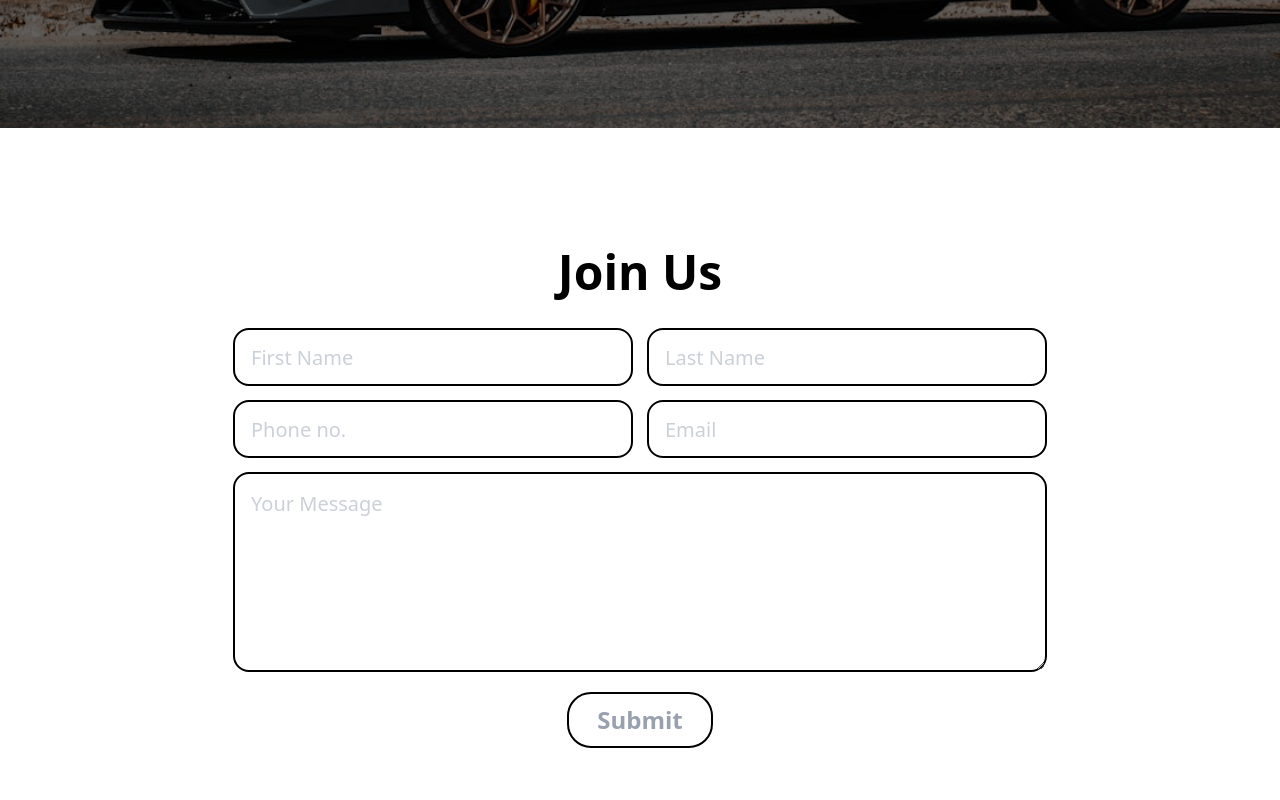
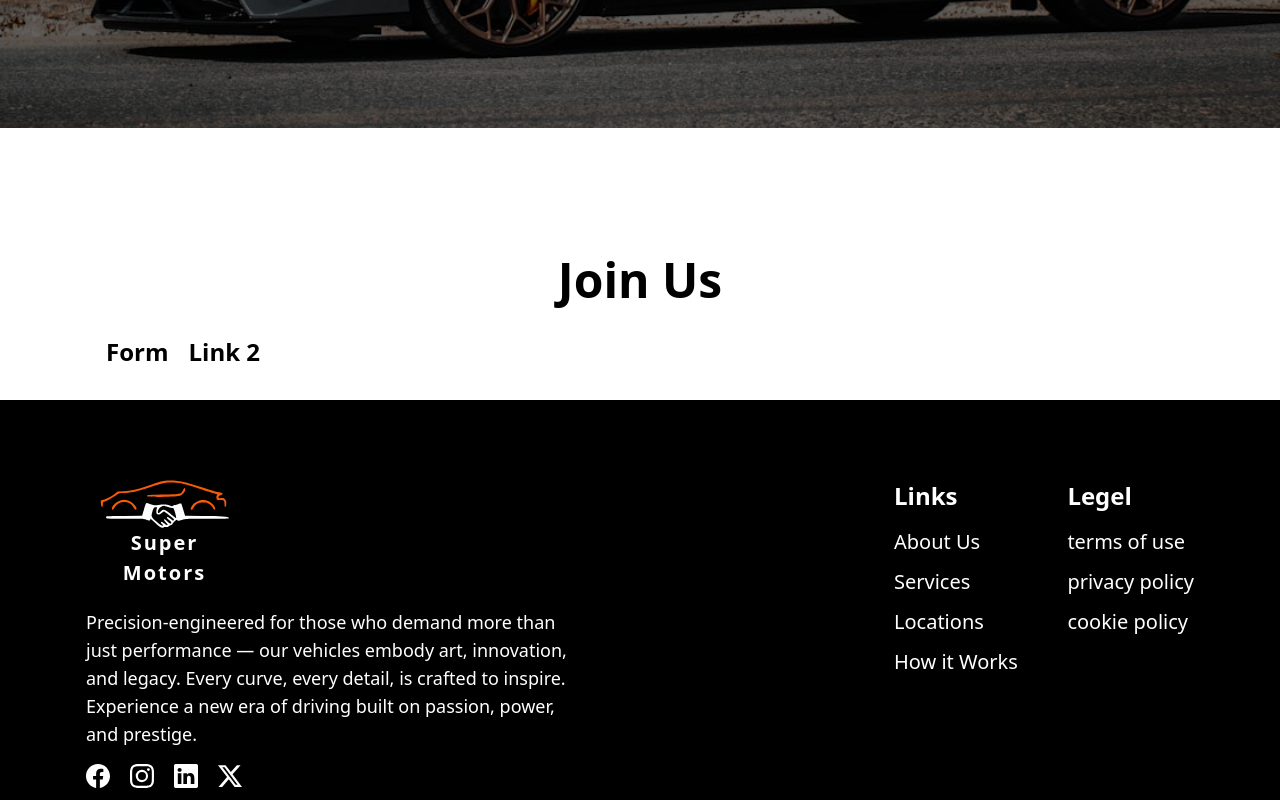
Before and after one commit to Harsh-Bishnoi/nested-route-demo, a React (Vite) app: page /contact in a window 1280 px wide. Shown: the part 560-1360 px from the top of the page. Built offline with nearby package versions, Linux system fonts and the light colour scheme; a web font is replaced by a local one.

Commit message:
add link folder

```diff
--- a/src/App.jsx
+++ b/src/App.jsx
@@ -1,29 +1,30 @@
-import { BrowserRouter, Route, Routes } from 'react-router-dom'
-import './App.css'
-import HomePage from './view/HomePage'
-import AboutPage from './view/AboutPage'
-import ProductPage from './view/ProductPage'
-import ContactPage from './view/ContactPage'
-import PageNotFound from './components/common/PageNotFound'
-import CarsDetail from './components/CarsDetail'
-
+import { BrowserRouter, Routes, Route } from 'react-router-dom';
+import './App.css';
+import HomePage from './view/HomePage';
+import AboutPage from './view/AboutPage';
+import ProductPage from './view/ProductPage';
+import ContactPage from './view/ContactPage';
+import PageNotFound from './components/common/PageNotFound';
+import CarsDetail from './components/CarsDetail';
+import ContactForm from './components/ContactForm';
+import Link from './components/Link';
 
 function App() {
-
   return (
-    <>
     <BrowserRouter>
       <Routes>
         <Route path="/" element={<HomePage />} />
         <Route path="/about" element={<AboutPage />} />
         <Route path="/product" element={<ProductPage />} />
-          <Route path="/contact" element={<ContactPage />} />
+        <Route path="/contact" element={<ContactPage />}>
+          <Route index path="form" element={<ContactForm />} />
+          <Route index path="link" element={<Link />} />
+        </Route>
         <Route path="/carsdetail" element={<CarsDetail />} />
         <Route path="*" element={<PageNotFound />} />
       </Routes>
     </BrowserRouter>
-    </>
-  )
+  );
 }
 
-export default App
+export default App;
--- a/src/components/ContactForm.jsx
+++ b/src/components/ContactForm.jsx
@@ -6,9 +6,8 @@ import CustomSubHeading from './common/CustomSubHeading'
 const ContactForm = () => {
     return (
         <>
-            <div className="flex justify-center items-center py-30">
-                <div className="max-w-[1140px] px-4 w-full mx-auto">
-                    <CustomSubHeading SubHeadingText="Join Us" />
+            <div className="flex justify-center items-center  pb-10 sm:pb-20 md:pb-30 lg:pb-32">
+                <div className="max-w-[1140px] px-4 mx-auto w-full">
                     <div className="flex sm:flex-row flex-col gap-3.5 mb-3.5 justify-center">
                         <CustomInput placeholder="First Name" type="text" />
                         <CustomInput placeholder="Last Name" type="text" />
--- /dev/null
+++ b/src/components/ContactLinks.jsx
@@ -0,0 +1,21 @@
+import React from 'react'
+import { NavLink } from 'react-router-dom'
+import CustomSubHeading from './common/CustomSubHeading'
+
+const ContactLinks = () => {
+    return (
+        <>
+            <div className="flex justify-center items-center pt-10 sm:pt-20 md:pt-30 lg:pt-32">
+                <div className="max-w-[1140px] px-4 w-full mx-auto">
+                    <CustomSubHeading SubHeadingText="Join Us" />
+                    <div className="flex gap-5 pl-5 pb-8">
+                        <NavLink activeclassname="active" to="/contact/form" className="font-family-primary font-semibold text-2xl text-black">Form</NavLink>
+                        <NavLink activeclassname="active" to="/contact/link" className="font-family-primary font-semibold text-2xl text-black">Link 2</NavLink>
+                    </div>
+                </div>
+            </div>
+        </>
+    )
+}
+
+export default ContactLinks
--- /dev/null
+++ b/src/components/Link.jsx
@@ -0,0 +1,16 @@
+import React from 'react'
+import CustomSubHeading from './common/CustomSubHeading'
+
+const Link = () => {
+    return (
+        <>
+            <div className="flex justify-center items-center pb-10 sm:pb-20 md:pb-30 lg:pb-32">
+                <div className="max-w-[1140px] px-4">
+                    <CustomSubHeading SubHeadingText="There is no link here" />
+                </div>
+            </div>
+        </>
+    )
+}
+
+export default Link
--- a/src/view/ContactPage.jsx
+++ b/src/view/ContactPage.jsx
@@ -1,13 +1,15 @@
 import React from 'react'
 import Footer from '../components/common/Footer'
 import ContactHeader from '../components/ContactHeader'
-import ContactForm from '../components/ContactForm'
+import ContactLinks from '../components/ContactLinks'
+import { Outlet } from 'react-router-dom'
 
 const ContactPage = () => {
   return (
     <>
       <ContactHeader />
-      <ContactForm />
+      <ContactLinks />
+      <Outlet/>
       <Footer />
     </>
   )
```
Lines whose indentation alone changed are shown as unchanged.
